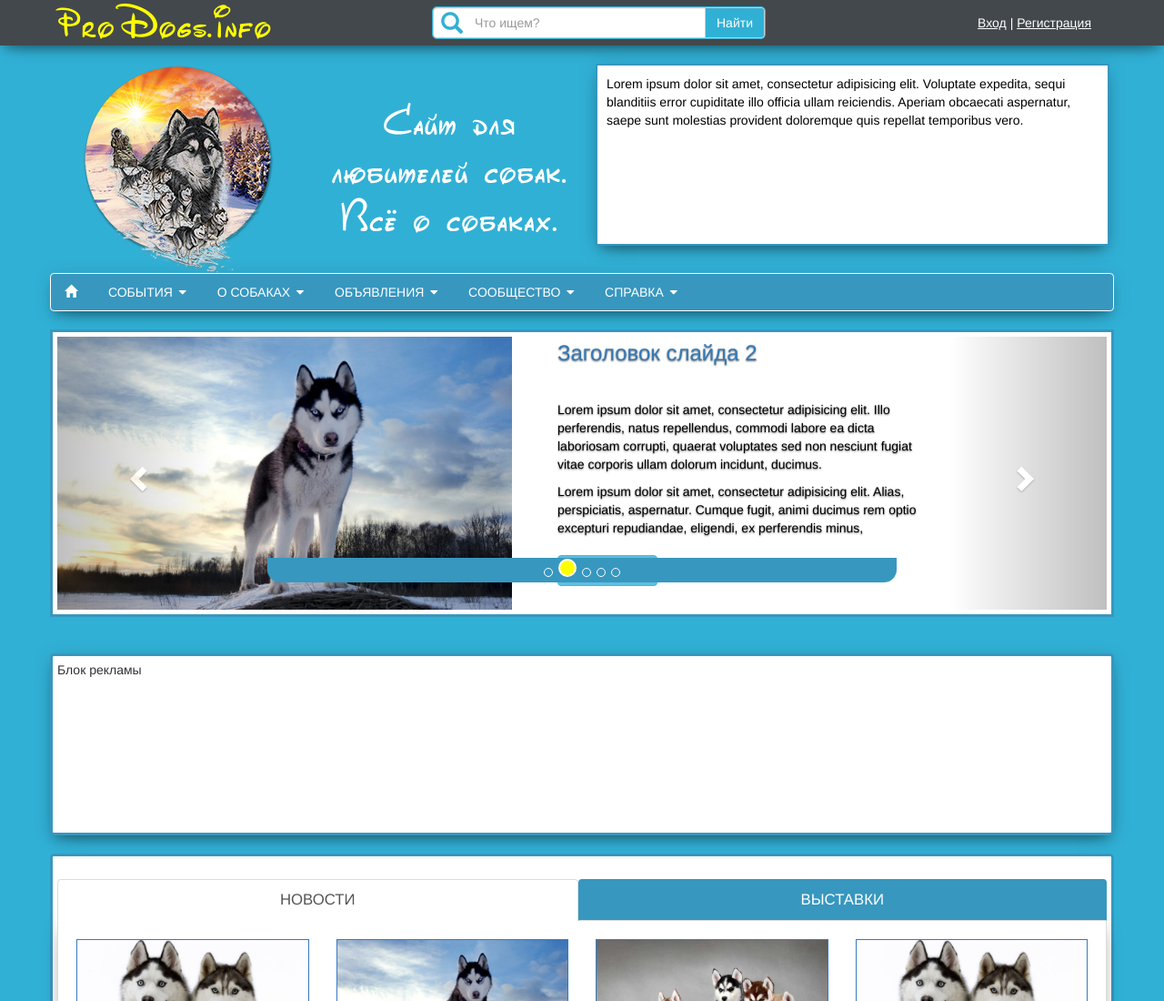
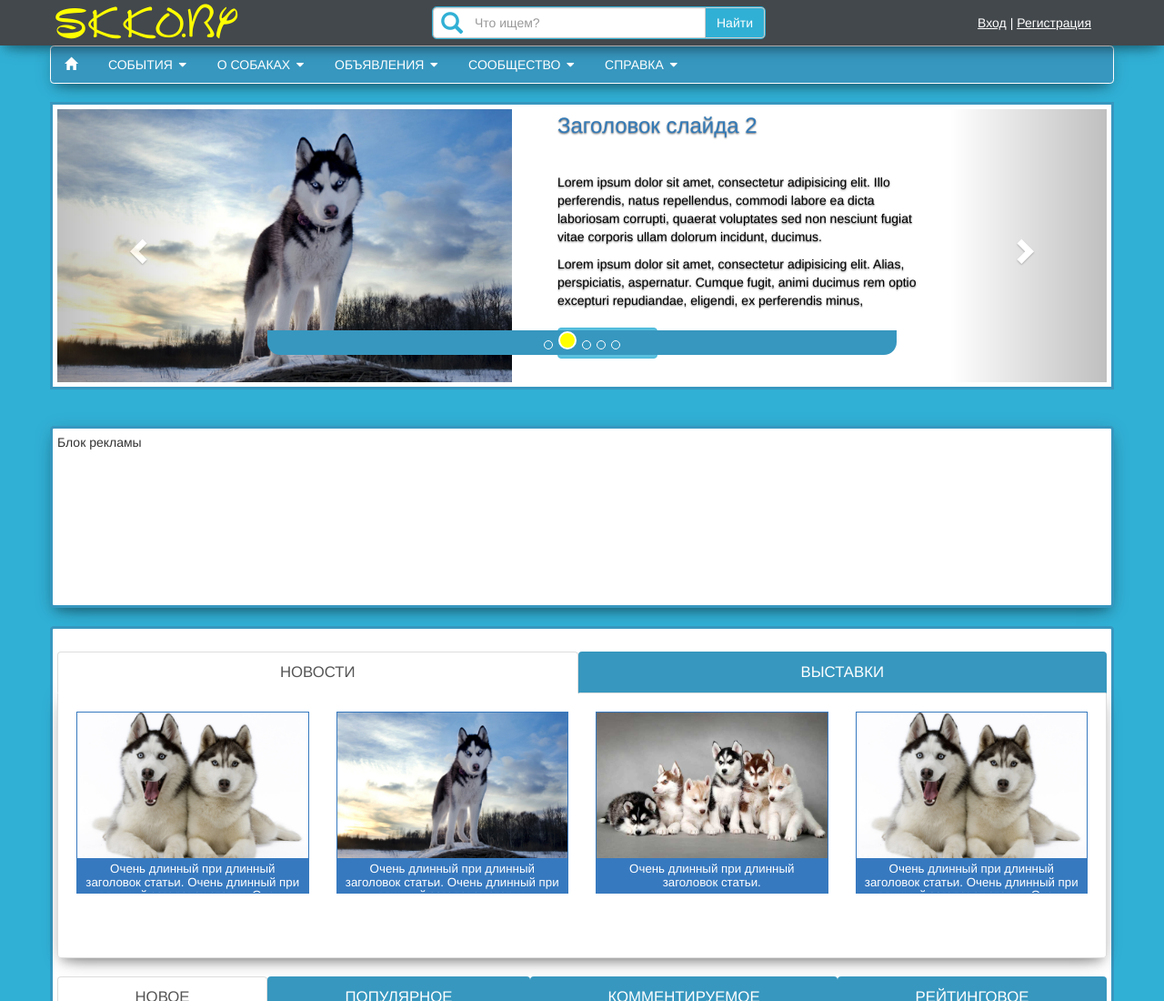
Before and after one commit to dimavz/skko_project, a website with bundled scripts: page app/index.html in a window 1280 px wide. Shown: the top 1100 px of the page at 91% size. Built offline with nearby package versions, Linux system fonts and the light colour scheme.

Commit message:
Удалено лого сайта

```diff
--- a/app/index.html
+++ b/app/index.html
@@ -123,7 +123,7 @@
 							<button class="menu_button hidden-sm hidden-md hidden-lg">
 								<span class="glyphicon glyphicon-align-justify" aria-hidden="true"></span>
 							</button>
-							<h1 class="hidden-xs wow fadeInDown">ProDogs.Info</h1>
+							<h1 class="hidden-xs wow fadeInDown">SKKO.BY</h1>
 						</div>
 						<div class="top_search">
 
@@ -157,32 +157,7 @@
 			</div>
 		</nav>
 		<div class="container">
-			<div class="row">
-				<!-- <div class="wraper_logo"> -->
-				<div class="col-md-3 col-sm-3 col-xs-4">
-					<div class="logo_img wow bounceInDown" data-wow-delay="0.5s">
-						<a href="/">
-							<img src="img/logo.png" alt="Сообщество любителей собак. Всё о собаках.">
-						</a>
-					</div>
-				</div>
-				<div class="col-md-3 col-sm-2 col-xs-8">
-					<div class="logo_text">
-						<div class="logo_title visible-xs-block">
-							<a href="/"><h1>ProDogs.Info</h1></a>
-						</div>
-						<div class="greeting wow flipInX">
-							<h3>Сайт для любителей собак. Всё о собаках.</h3>
-						</div>
-					</div>
-				</div>
-				<div class="col-md-6 col-sm-7 col-xs-12">
-					<div class="main_adsense wow slideInDown">
-						<p>Lorem ipsum dolor sit amet, consectetur adipisicing elit. Voluptate expedita, sequi blanditiis error cupiditate illo officia ullam reiciendis. Aperiam obcaecati aspernatur, saepe sunt molestias provident doloremque quis repellat temporibus vero.</p>
-					</div>
-				</div>
-				<!-- </div>/.wraper_logo -->
-			</div>
+
 			<div class="row">
 				<div class="col-md-12">
 					<nav class="main_menu hidden-xs">
```
